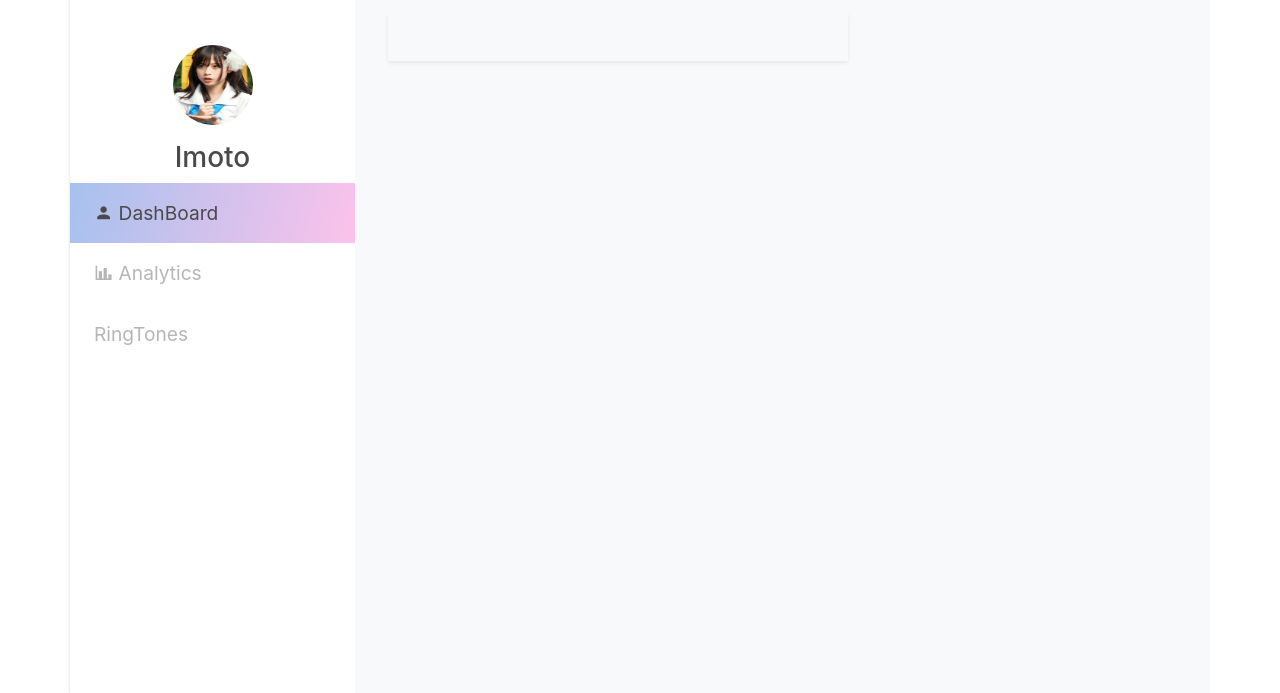
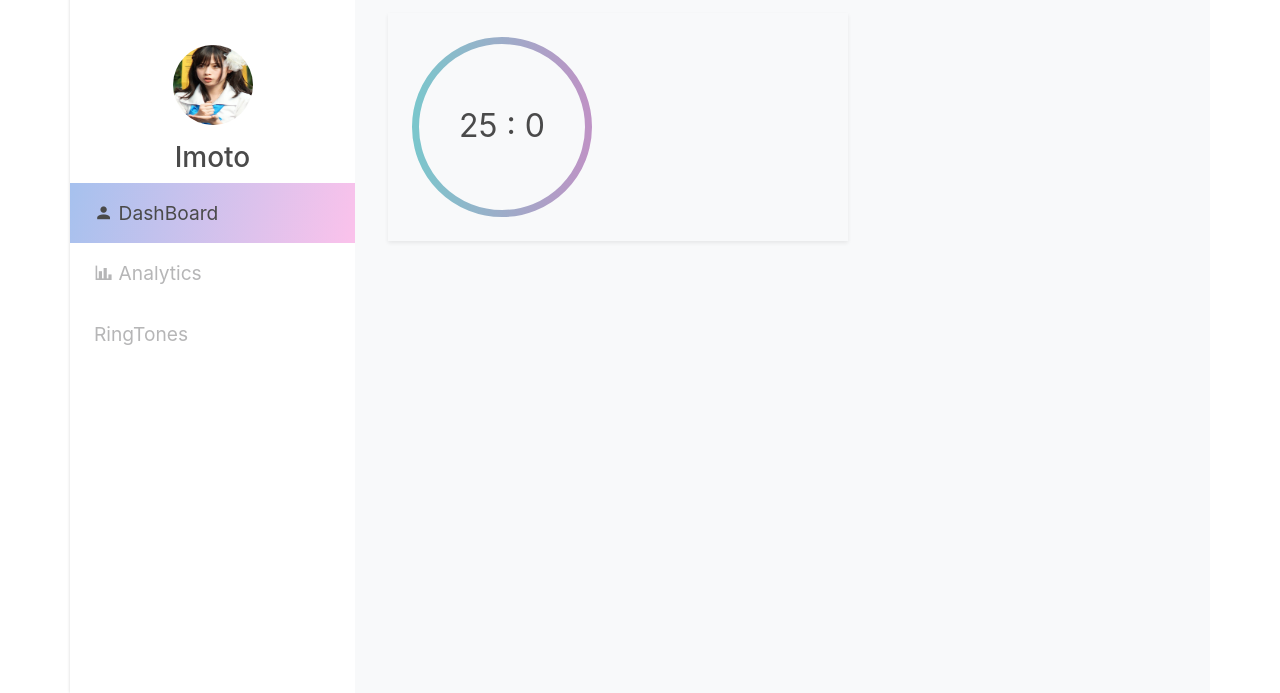
Before and after one commit to aver803bath5/poromodo-clean, a website: page index.html in a window 1280 px wide. Shown: the part 107-800 px from the top of the page. Drawn offline with nearby package versions, Linux system fonts and the light colour scheme.

Commit message:
Add Clock SVG and Add clock number datas

```diff
--- a/css/all.css
+++ b/css/all.css
@@ -50,10 +50,3 @@ h1 {
 .state-text {
   color: #4a4a4a;
 }
-
-.clock {
-  max-width: 100%;
-  height: auto;
-  border-radius: 50%;
-  background-color: #fff;
-}
--- a/index.html
+++ b/index.html
@@ -82,7 +82,21 @@
               <div class="col-7 shadow-sm timer-container p-4">
                 <div class="row">
                   <div class="col-3 clock-container">
-                    <div class="clock"></div>
+                    <div class="clock">
+                      <svg width="180" height="180">
+                        <defs>
+                          <linearGradient id="grad1" x1="100%" y1="0%" x2="0%" y2="0%">
+                            <stop offset="0%" style="stop-color:#BE93C5;stop-opacity:1" />
+                            <stop offset="100%" style="stop-color:#7BC6CC;stop-opacity:1" />
+                          </linearGradient>
+                        </defs>
+                        <circle cx="90" cy="90" r="86.5" stroke="url(#grad1)" stroke-width="7" fill-opacity="0"/>
+                        <text x="50%" y="50%" text-anchor="middle" dy=".3em" font-size="2rem" fill="#4a4a4a">
+                        {{timerHour}}
+                        :
+                        {{timerSecond}}</text>
+                      </svg>
+                    </div>
                   </div>
                   <div
                     class="col-9 task-name-and-action-button-container"
--- a/js/all.js
+++ b/js/all.js
@@ -2,5 +2,7 @@ const vm = new Vue({
   el: '#app',
   data: {
     isFocus: true,
+    timerHour: 25,
+    timerSecond: 0,
   },
 });
```
